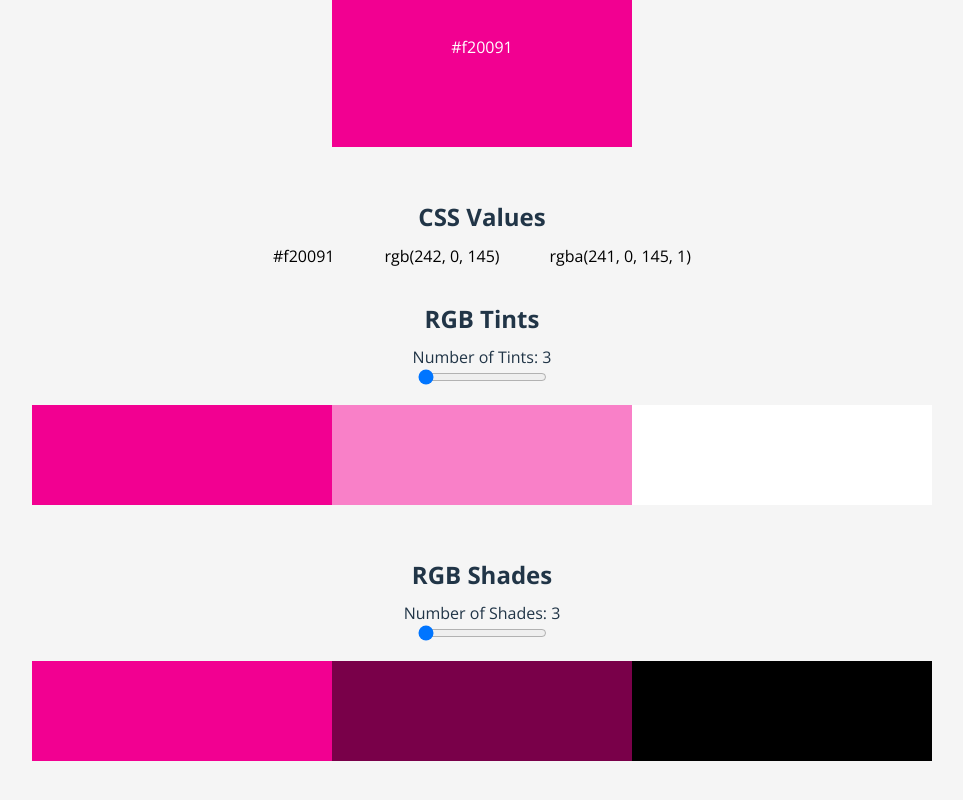
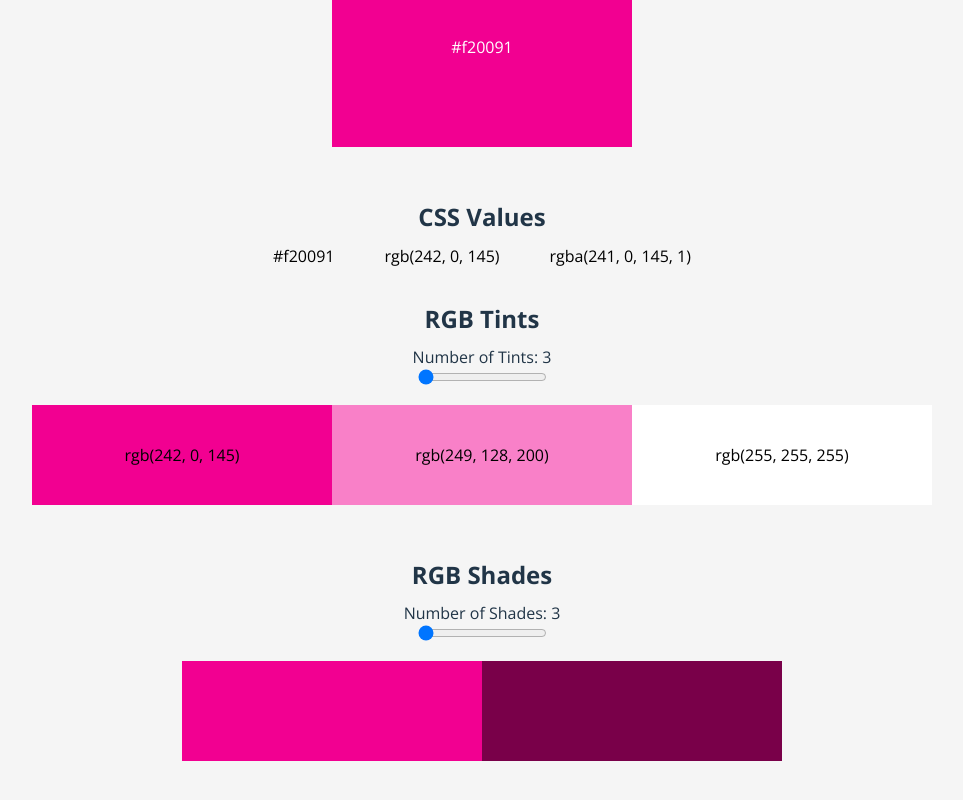
Before and after one commit to amandahinton/huetility, a React (Vite) app: page / in a window 1280 px wide. Shown: the part 308-1108 px from the top of the page, without its empty margins (158-1121 px from the left). Built offline with nearby package versions, Linux system fonts and the light colour scheme.

Commit message:
fix duplicate key bug

```diff
--- a/src/components/ScaleShades.tsx
+++ b/src/components/ScaleShades.tsx
@@ -43,8 +43,6 @@ export function ScaleShades() {
     cssShades.push(cssColorValue(ColorMode.RGB, newShade));
   }
 
-  cssShades.push(BLACK_RGB_CSS);
-
   return (
     <div className="huetility-component-container">
       <h2 className="huetility-component-title">RGB Shades</h2>
@@ -59,9 +57,9 @@ export function ScaleShades() {
         onChange={(e) => setShadeCount(Number(e.target.value))}
       />
       <div className="huetility-shade-tint-buttons-container">
-        {cssShades.map((shadeValue) => (
+        {cssShades.map((shadeValue, i) => (
           <button
-            key={`shades-${shadeValue}`}
+            key={`${i}-shades-${shadeValue}`}
             className="huetility-shade-tint-button"
             title={shadeValue}
             style={{
--- a/src/components/ScaleTints.tsx
+++ b/src/components/ScaleTints.tsx
@@ -65,16 +65,18 @@ export function ScaleTints() {
         onChange={(e) => setTintCount(Number(e.target.value))}
       />
       <div className="huetility-shade-tint-buttons-container">
-        {cssTints.map((tintValue) => (
+        {cssTints.map((tintValue, i) => (
           <button
-            key={`tints-${tintValue}`}
+            key={`${i}-tints-${tintValue}`}
             className="huetility-shade-tint-button"
             title={tintValue}
             style={{
               backgroundColor: tintValue,
               width: 900 / tintCount,
             }}
-          ></button>
+          >
+            {tintValue}
+          </button>
         ))}
       </div>
     </div>
```
